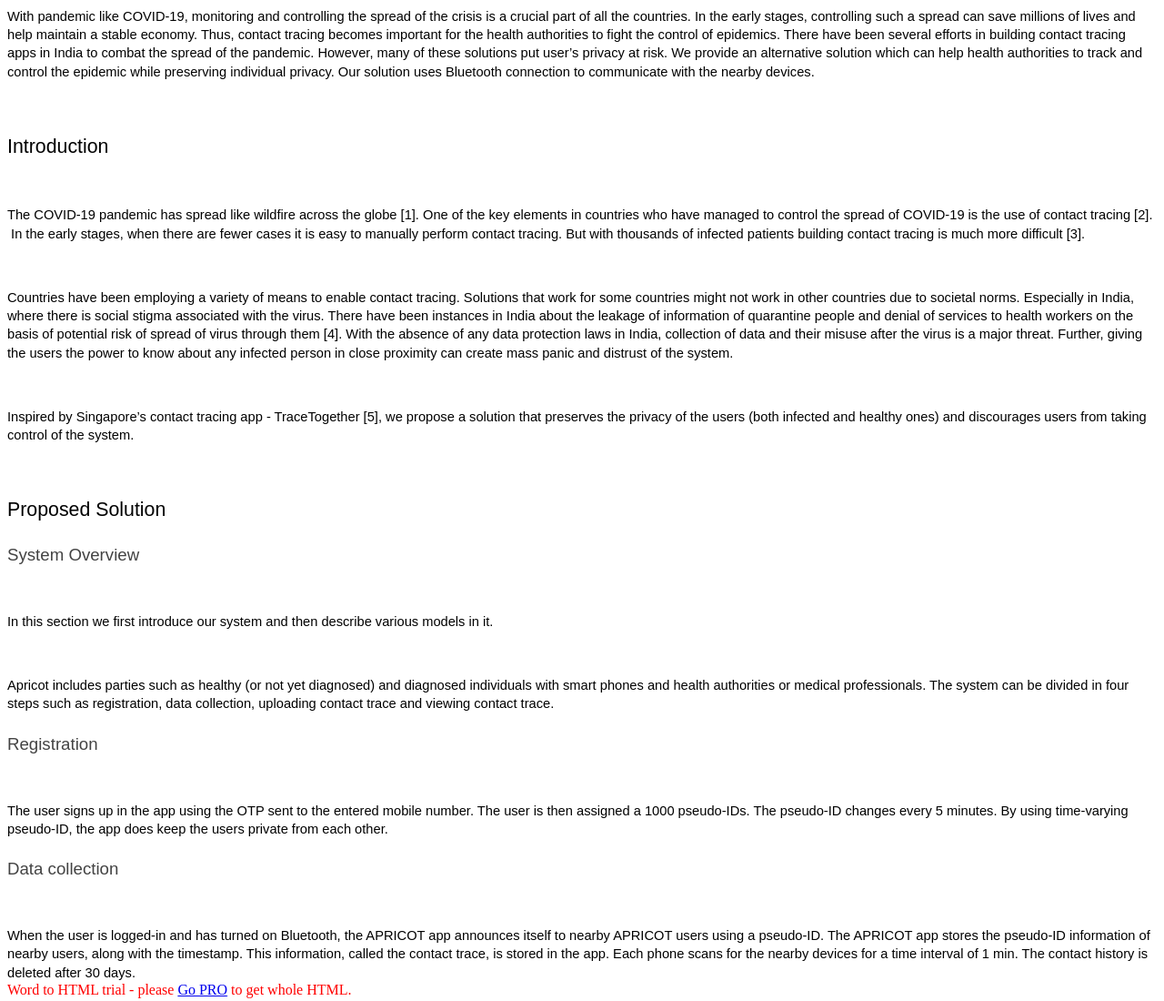
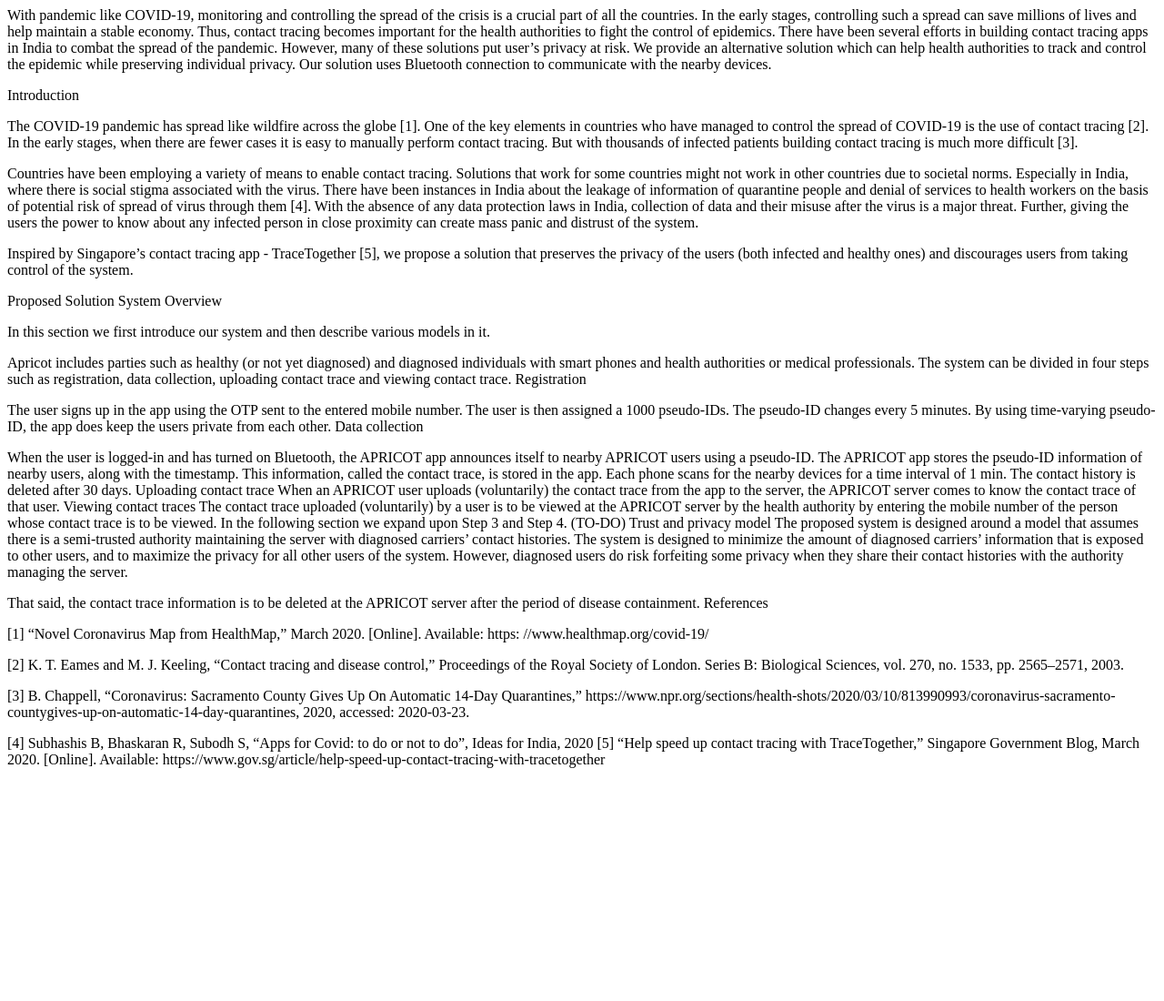
Before and after one commit to iitb-apricot/apricot-info, a plain HTML site: page index.html in a window 1280 px wide. Shown: the whole page at 91% size. After the commit the page ends 860 px from the top, so only its background shows below. Drawn offline with Linux system fonts and the light colour scheme.

Commit message:
fourth commit

```diff
--- a/index.html
+++ b/index.html
@@ -1,24 +1,29 @@
+<p>With pandemic like COVID-19, monitoring and controlling the spread of the crisis is a crucial part of all the countries. In the early stages, controlling such a spread can save millions of lives and help maintain a stable economy. Thus, contact tracing becomes important for the health authorities to fight the control of epidemics. There have been several efforts in building contact tracing apps in India to combat the spread of the pandemic. However, many of these solutions put user&rsquo;s privacy at risk. We provide an alternative solution which can help health authorities to track and control the epidemic while preserving individual privacy. Our solution uses Bluetooth connection to communicate with the nearby devices.</p>
 
+<p>Introduction</p>
 
-<p dir="ltr" style="line-height:1.38;margin-top:0pt;margin-bottom:0pt;"><span style="font-size:11pt;font-family:Arial;color:#000000;background-color:transparent;font-weight:400;font-style:normal;font-variant:normal;text-decoration:none;vertical-align:baseline;white-space:pre;white-space:pre-wrap;">With pandemic like COVID-19, monitoring and controlling the spread of the crisis is a crucial part of all the countries. In the early stages, controlling such a spread can save millions of lives and help maintain a stable economy. Thus, contact tracing becomes important for the health authorities to fight the control of epidemics. There have been several efforts in building contact tracing apps in India to combat the spread of the pandemic. However, many of these solutions put user&rsquo;s privacy at risk. We provide an alternative solution which can help health authorities to track and control the epidemic while preserving individual privacy. Our solution uses Bluetooth connection to communicate with the nearby devices.&nbsp;</span></p>
-<p><br></p>
-<h2 dir="ltr" style="line-height:1.38;margin-top:18pt;margin-bottom:6pt;"><span style="font-size:16pt;font-family:Arial;color:#000000;background-color:transparent;font-weight:400;font-style:normal;font-variant:normal;text-decoration:none;vertical-align:baseline;white-space:pre;white-space:pre-wrap;">Introduction</span></h2>
-<p><br></p>
-<p dir="ltr" style="line-height:1.38;margin-top:0pt;margin-bottom:0pt;"><span style="font-size:11pt;font-family:Arial;color:#000000;background-color:transparent;font-weight:400;font-style:normal;font-variant:normal;text-decoration:none;vertical-align:baseline;white-space:pre;white-space:pre-wrap;">The COVID-19 pandemic has spread like wildfire across the globe [1]. One of the key elements in countries who have managed to control the spread of COVID-19 is the use of contact tracing [2]. &nbsp;In the early stages, when there are fewer cases it is easy to manually perform contact tracing. But with thousands of infected patients building contact tracing is much more difficult [3].</span></p>
-<p><br></p>
-<p dir="ltr" style="line-height:1.38;margin-top:0pt;margin-bottom:0pt;"><span style="font-size:11pt;font-family:Arial;color:#000000;background-color:transparent;font-weight:400;font-style:normal;font-variant:normal;text-decoration:none;vertical-align:baseline;white-space:pre;white-space:pre-wrap;">Countries have been employing a variety of means to enable contact tracing. Solutions that work for some countries might not work in other countries due to societal norms. Especially in India, where there is social stigma associated with the virus. There have been instances in India about the leakage of information of quarantine people and denial of services to health workers on the basis of potential risk of spread of virus through them [4]. With the absence of any data protection laws in India, collection of data and their misuse after the virus is a major threat. Further, giving the users the power to know about any infected person in close proximity can create mass panic and distrust of the system.&nbsp;</span></p>
-<p><br></p>
-<p dir="ltr" style="line-height:1.38;margin-top:0pt;margin-bottom:0pt;"><span style="font-size:11pt;font-family:Arial;color:#000000;background-color:transparent;font-weight:400;font-style:normal;font-variant:normal;text-decoration:none;vertical-align:baseline;white-space:pre;white-space:pre-wrap;">Inspired by Singapore&rsquo;s contact tracing app - TraceTogether [5], we propose a solution that preserves the privacy of the users (both infected and healthy ones) and discourages users from taking control of the system.&nbsp;</span></p>
-<p><br></p>
-<h2 dir="ltr" style="line-height:1.38;margin-top:18pt;margin-bottom:6pt;"><span style="font-size:16pt;font-family:Arial;color:#000000;background-color:transparent;font-weight:400;font-style:normal;font-variant:normal;text-decoration:none;vertical-align:baseline;white-space:pre;white-space:pre-wrap;">Proposed Solution&nbsp;</span></h2>
-<h3 dir="ltr" style="line-height:1.38;margin-top:16pt;margin-bottom:4pt;"><span style="font-size:13.999999999999998pt;font-family:Arial;color:#434343;background-color:transparent;font-weight:400;font-style:normal;font-variant:normal;text-decoration:none;vertical-align:baseline;white-space:pre;white-space:pre-wrap;">System Overview</span></h3>
-<p><br></p>
-<p dir="ltr" style="line-height:1.38;margin-top:0pt;margin-bottom:0pt;"><span style="font-size:11pt;font-family:Arial;color:#000000;background-color:transparent;font-weight:400;font-style:normal;font-variant:normal;text-decoration:none;vertical-align:baseline;white-space:pre;white-space:pre-wrap;">In this section we first introduce our system and then describe various models in it.&nbsp;</span></p>
-<p><br></p>
-<p dir="ltr" style="line-height:1.38;margin-top:0pt;margin-bottom:0pt;"><span style="font-size:11pt;font-family:Arial;color:#000000;background-color:transparent;font-weight:400;font-style:normal;font-variant:normal;text-decoration:none;vertical-align:baseline;white-space:pre;white-space:pre-wrap;">Apricot includes parties such as healthy (or not yet diagnosed) and diagnosed individuals with smart phones and health authorities or medical professionals. The system can be divided in four steps such as registration, data collection, uploading contact trace and viewing contact trace.&nbsp;</span></p>
-<h3 dir="ltr" style="line-height:1.38;margin-top:16pt;margin-bottom:4pt;"><span style="font-size:13.999999999999998pt;font-family:Arial;color:#434343;background-color:transparent;font-weight:400;font-style:normal;font-variant:normal;text-decoration:none;vertical-align:baseline;white-space:pre;white-space:pre-wrap;">Registration</span></h3>
-<p><br></p>
-<p dir="ltr" style="line-height:1.38;margin-top:0pt;margin-bottom:0pt;"><span style="font-size:11pt;font-family:Arial;color:#000000;background-color:transparent;font-weight:400;font-style:normal;font-variant:normal;text-decoration:none;vertical-align:baseline;white-space:pre;white-space:pre-wrap;">The user signs up in the app using the OTP sent to the entered mobile number. The user is then assigned a 1000 pseudo-IDs. The pseudo-ID changes every 5 minutes. By using time-varying pseudo-ID, the app does keep the users private from each other.&nbsp;</span></p>
-<h3 dir="ltr" style="line-height:1.38;margin-top:16pt;margin-bottom:4pt;"><span style="font-size:13.999999999999998pt;font-family:Arial;color:#434343;background-color:transparent;font-weight:400;font-style:normal;font-variant:normal;text-decoration:none;vertical-align:baseline;white-space:pre;white-space:pre-wrap;">Data collection</span></h3>
-<p><br></p>
-<p dir="ltr" style="line-height:1.38;margin-top:0pt;margin-bottom:0pt;"><span style="font-size:11pt;font-family:Arial;color:#000000;background-color:transparent;font-weight:400;font-style:normal;font-variant:normal;text-decoration:none;vertical-align:baseline;white-space:pre;white-space:pre-wrap;">When the user is logged-in and has turned on Bluetooth, the APRICOT app announces itself to nearby APRICOT users using a pseudo-ID. The APRICOT app stores the pseudo-ID information of nearby users, along with the timestamp. This information, called the contact trace, is stored in the app. Each phone scans for the nearby devices for a time interval of 1 min. The contact history is deleted after 30 days.&nbsp;</span><div style="color: red">Word to HTML trial - please <a href="https://wordtohtml.net/site/payment">Go PRO</a> to get whole HTML.</div>
+<p>The COVID-19 pandemic has spread like wildfire across the globe [1]. One of the key elements in countries who have managed to control the spread of COVID-19 is the use of contact tracing [2]. In the early stages, when there are fewer cases it is easy to manually perform contact tracing. But with thousands of infected patients building contact tracing is much more difficult [3].</p>
+
+<p>Countries have been employing a variety of means to enable contact tracing. Solutions that work for some countries might not work in other countries due to societal norms. Especially in India, where there is social stigma associated with the virus. There have been instances in India about the leakage of information of quarantine people and denial of services to health workers on the basis of potential risk of spread of virus through them [4]. With the absence of any data protection laws in India, collection of data and their misuse after the virus is a major threat. Further, giving the users the power to know about any infected person in close proximity can create mass panic and distrust of the system.</p>
+
+<p>Inspired by Singapore&rsquo;s contact tracing app - TraceTogether [5], we propose a solution that preserves the privacy of the users (both infected and healthy ones) and discourages users from taking control of the system.</p>
+
+<p>Proposed Solution  System Overview</p>
+
+<p>In this section we first introduce our system and then describe various models in it.</p>
+
+<p>Apricot includes parties such as healthy (or not yet diagnosed) and diagnosed individuals with smart phones and health authorities or medical professionals. The system can be divided in four steps such as registration, data collection, uploading contact trace and viewing contact trace.  Registration</p>
+
+<p>The user signs up in the app using the OTP sent to the entered mobile number. The user is then assigned a 1000 pseudo-IDs. The pseudo-ID changes every 5 minutes. By using time-varying pseudo-ID, the app does keep the users private from each other.  Data collection</p>
+
+<p>When the user is logged-in and has turned on Bluetooth, the APRICOT app announces itself to nearby APRICOT users using a pseudo-ID. The APRICOT app stores the pseudo-ID information of nearby users, along with the timestamp. This information, called the contact trace, is stored in the app. Each phone scans for the nearby devices for a time interval of 1 min. The contact history is deleted after 30 days.  Uploading contact trace When an APRICOT user uploads (voluntarily) the contact trace from the app to the server, the APRICOT server comes to know the contact trace of that user. Viewing contact traces The contact trace uploaded (voluntarily) by a user is to be viewed at the APRICOT server by the health authority by entering the mobile number of the person whose contact trace is to be viewed. In the following section we expand upon Step 3 and Step 4. (TO-DO) Trust and privacy model The proposed system is designed around a model that assumes there is a semi-trusted authority maintaining the server with diagnosed carriers&rsquo; contact histories. The system is designed to minimize the amount of diagnosed carriers&rsquo; information that is exposed to other users, and to maximize the privacy for all other users of the system. However, diagnosed users do risk forfeiting some privacy when they share their contact histories with the authority managing the server.</p>
+
+<p>That said, the contact trace information is to be deleted at the APRICOT server after the period of disease containment.   References</p>
+
+<p>[1] &ldquo;Novel Coronavirus Map from HealthMap,&rdquo; March 2020. [Online]. Available: https: //www.healthmap.org/covid-19/</p>
+
+<p>[2] K. T. Eames and M. J. Keeling, &ldquo;Contact tracing and disease control,&rdquo; Proceedings of the Royal Society of London. Series B: Biological Sciences, vol. 270, no. 1533, pp. 2565&ndash;2571, 2003.</p>
+
+<p>[3] B. Chappell, &ldquo;Coronavirus: Sacramento County Gives Up On Automatic 14-Day Quarantines,&rdquo; https://www.npr.org/sections/health-shots/2020/03/10/813990993/coronavirus-sacramento-countygives-up-on-automatic-14-day-quarantines, 2020, accessed: 2020-03-23.</p>
+
+<p>[4] Subhashis B, Bhaskaran R, Subodh S, &ldquo;Apps for Covid: to do or not to do&rdquo;, Ideas for India, 2020  [5] &ldquo;Help speed up contact tracing with TraceTogether,&rdquo; Singapore Government Blog, March 2020. [Online]. Available: https://www.gov.sg/article/help-speed-up-contact-tracing-with-tracetogether</p>
```
